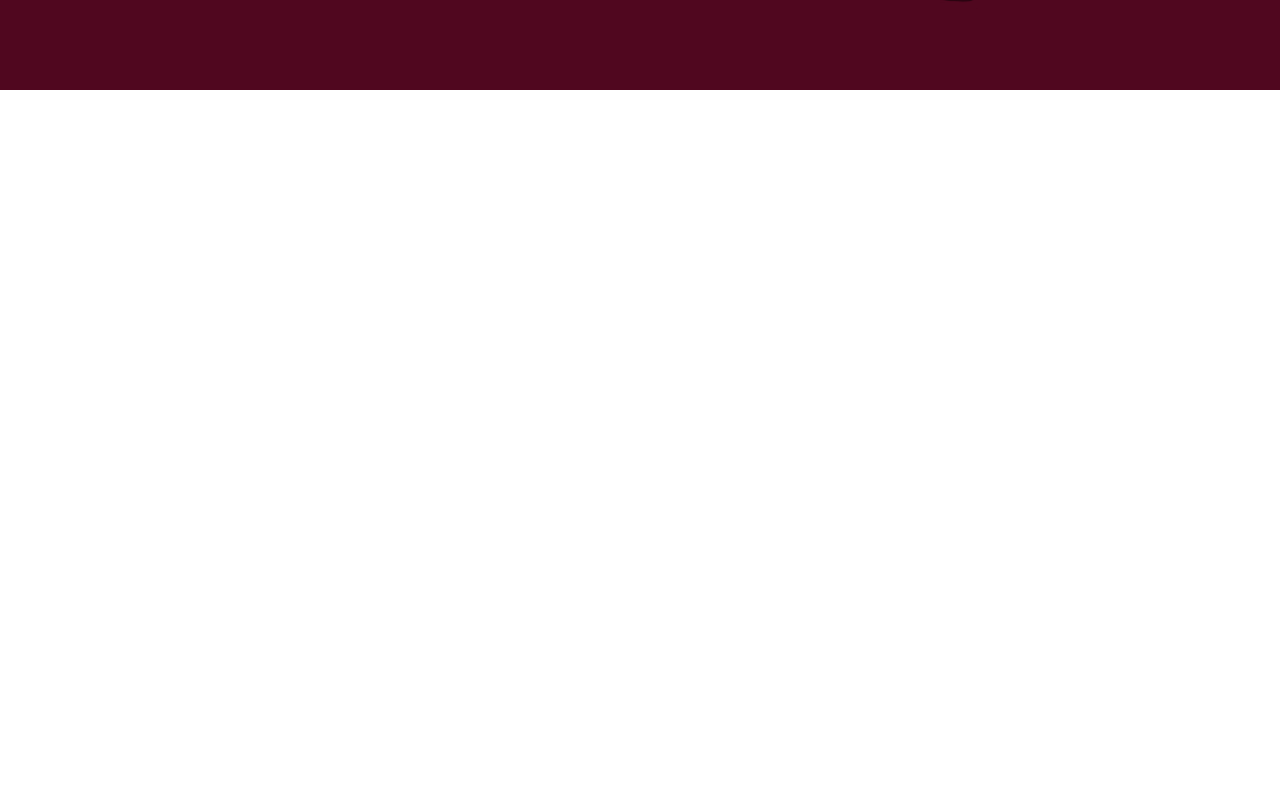
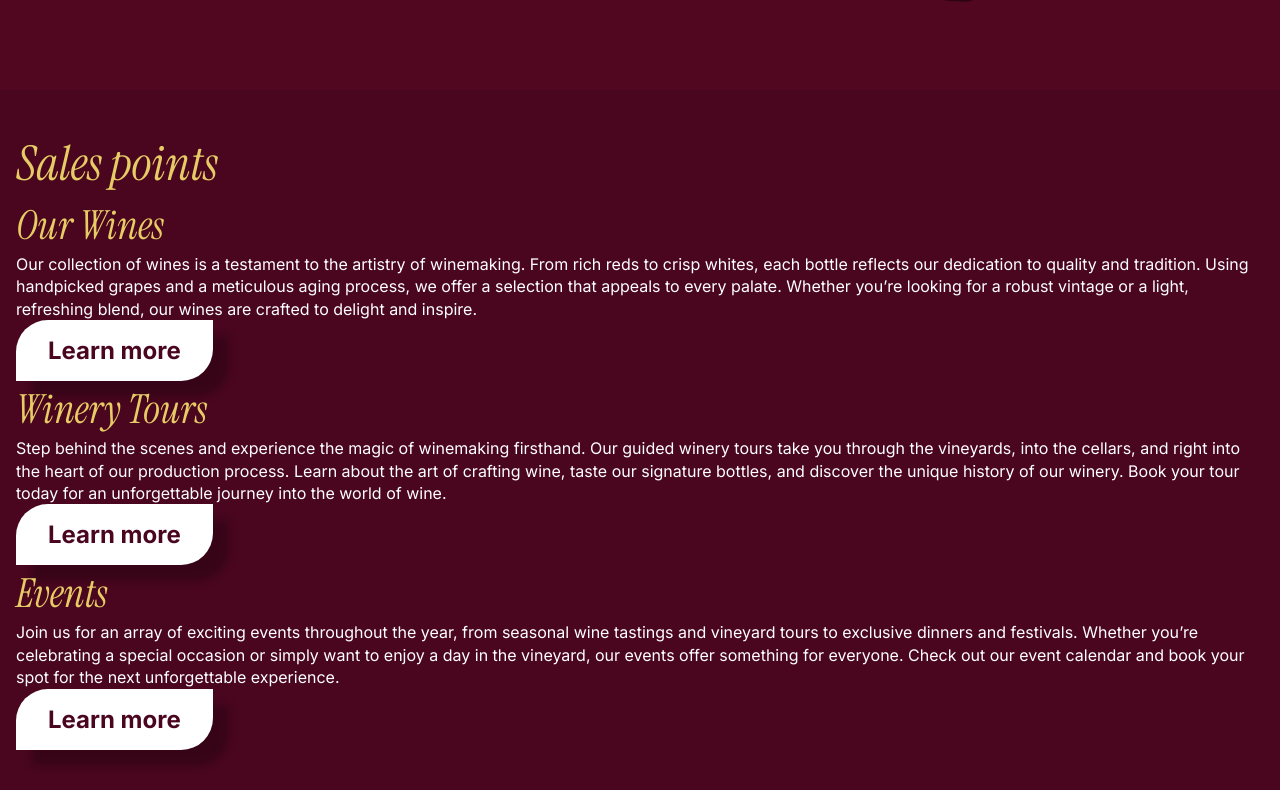
Before and after one commit to LivingGhoull/Vine_-_Vintages, a React (Vite) app: page / in a window 1280 px wide. Shown: the part 651-1441 px from the top of the page. Before the commit the page ends 800 px from the top, so only its background shows below. Built offline with nearby package versions, Linux system fonts and the light colour scheme.

Commit message:
Feat: sales section
Adding the sales card into the section though a loop and giving them styles with the existing classes

```diff
--- a/src/App.tsx
+++ b/src/App.tsx
@@ -1,5 +1,8 @@
 import Header from "./components/Header"
+
 import Hero_section from "./components/sections/Hero_section"
+import Sales_section from "./components/sections/Sales_section";
+
 
 function App() {
   return (
@@ -7,6 +10,8 @@ function App() {
       <Header />
 
       <Hero_section />
+
+      <Sales_section />
     </>
   );
 }
--- a/src/components/cards/Sales_card.tsx
+++ b/src/components/cards/Sales_card.tsx
@@ -0,0 +1,17 @@
+import Button  from "../Button"
+interface Props {
+  header: string;
+  body: string;
+}
+
+function Sales_card({header, body}: Props ) {
+  return (
+    <div>
+      <h3 className="h_small_head">{header}</h3>
+      <p>{body}</p>
+      <Button>Learn more</Button>
+    </div>
+  );
+}
+
+export default Sales_card
--- a/src/components/sections/Sales_section.tsx
+++ b/src/components/sections/Sales_section.tsx
@@ -0,0 +1,19 @@
+import sales from "../../utility/sales_points.json";
+import Card from "../cards/Sales_card";
+
+function Sales_section() {
+  return (
+    <section className="dark_wine">
+      <div>
+        <h2 className="h_mid_head">Sales points</h2>
+        <div>
+          {sales.map((info, index) => (
+            <Card key={index} header={info.header} body={info.body} />
+          ))}
+        </div>
+      </div>
+    </section>
+  );
+}
+
+export default Sales_section;
```
